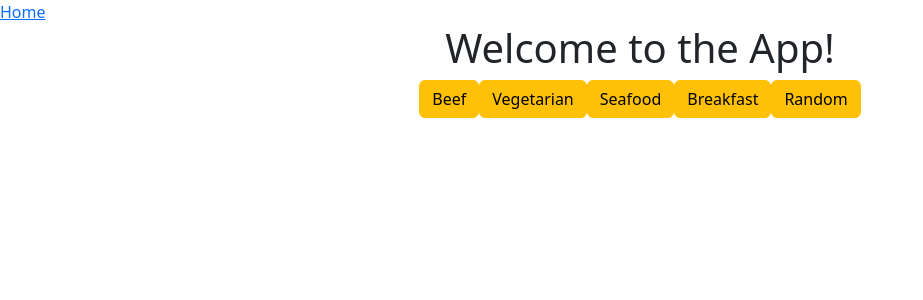
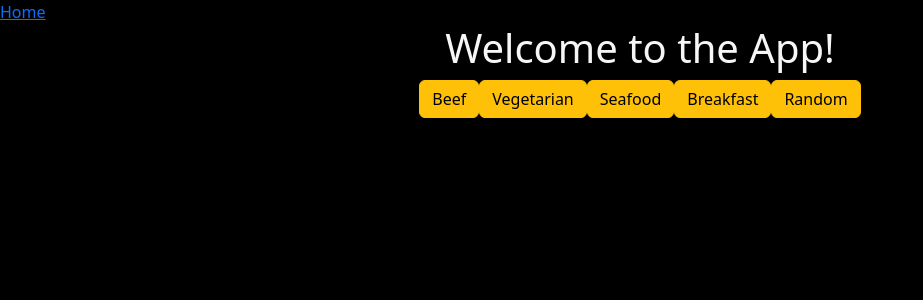
Before and after one commit to alexisIvanAvila/milestone_project_2, a React (Create React App) app: page / in a window 1280 px wide. Shown: the top 300 px of the page, without its empty margins (0-923 px from the left). Built offline with nearby package versions, Linux system fonts and the light colour scheme; no server answers.

Commit message:
black background

```diff
--- a/src/App.css
+++ b/src/App.css
@@ -1,5 +1,10 @@
 .App {
   text-align: center;
+  background-color: #000000;
+}
+
+html{
+  background-color: #000000;
 }
 
 .App-logo {
@@ -12,6 +17,14 @@
     animation: App-logo-spin infinite 20s linear;
   }
 }
+
+
+
+h1{
+  color: rgb(246, 246, 246);
+  }
+
+
 
 .App-header {
   background-color: #282c34;
```
